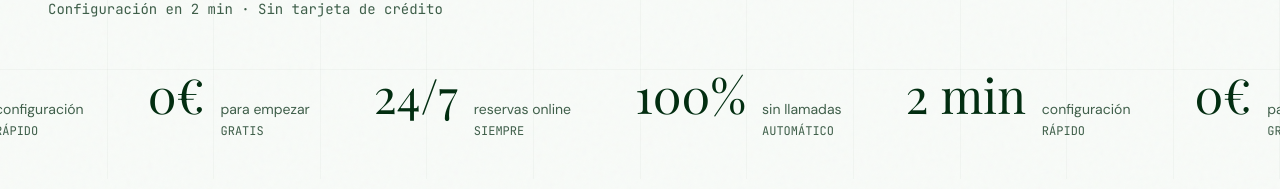
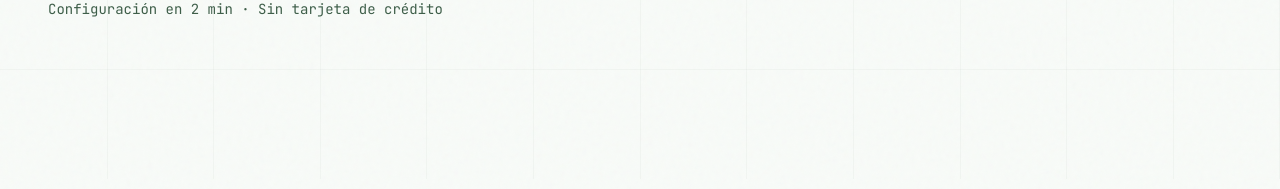
Before and after one commit to perezlopezalej/zitly, a Next.js app: page / in a window 1280 px wide. Shown: the part 701-890 px from the top of the page. Built offline with nearby package versions, Linux system fonts and the light colour scheme; no server answers; a web font is replaced by a local one.

Commit message:
feat: remove marquee stats from hero, remove testimonials and placeholder businesses sections

```diff
--- a/src/app/page.tsx
+++ b/src/app/page.tsx
@@ -7,7 +7,6 @@ import { HowItWorksSection } from '@/components/landing/how-it-works-section'
 import { MetricsSection } from '@/components/landing/metrics-section'
 import { IntegrationsSection } from '@/components/landing/integrations-section'
 import { SecuritySection } from '@/components/landing/security-section'
-import { TestimonialsSection } from '@/components/landing/testimonials-section'
 import { PricingSection } from '@/components/landing/pricing-section'
 import { CtaSection } from '@/components/landing/cta-section'
 import { FooterSection } from '@/components/landing/footer-section'
@@ -26,7 +25,6 @@ export default async function LandingPage() {
       <MetricsSection />
       <IntegrationsSection />
       <SecuritySection />
-      <TestimonialsSection />
       <PricingSection />
       <CtaSection />
       <FooterSection />
--- a/src/components/landing/hero-section.tsx
+++ b/src/components/landing/hero-section.tsx
@@ -125,34 +125,6 @@ export function HeroSection() {
           </div>
         </div>
       </div>
-
-      {/* Stats marquee */}
-      <div
-        className={`absolute bottom-10 left-0 right-0 transition-all duration-700 delay-500 ${
-          isVisible ? "opacity-100" : "opacity-0"
-        }`}
-      >
-        <div className="flex gap-16 marquee whitespace-nowrap">
-          {[...Array(2)].map((_, i) => (
-            <div key={i} className="flex gap-16">
-              {[
-                { value: "2 min", label: "configuración", sector: "RÁPIDO" },
-                { value: "0€", label: "para empezar", sector: "GRATIS" },
-                { value: "24/7", label: "reservas online", sector: "SIEMPRE" },
-                { value: "100%", label: "sin llamadas", sector: "AUTOMÁTICO" },
-              ].map((stat) => (
-                <div key={`${stat.sector}-${i}`} className="flex items-baseline gap-4">
-                  <span className="text-4xl lg:text-5xl font-display">{stat.value}</span>
-                  <span className="text-sm text-muted-foreground">
-                    {stat.label}
-                    <span className="block font-mono text-xs mt-1">{stat.sector}</span>
-                  </span>
-                </div>
-              ))}
-            </div>
-          ))}
-        </div>
-      </div>
     </section>
   );
 }
```
